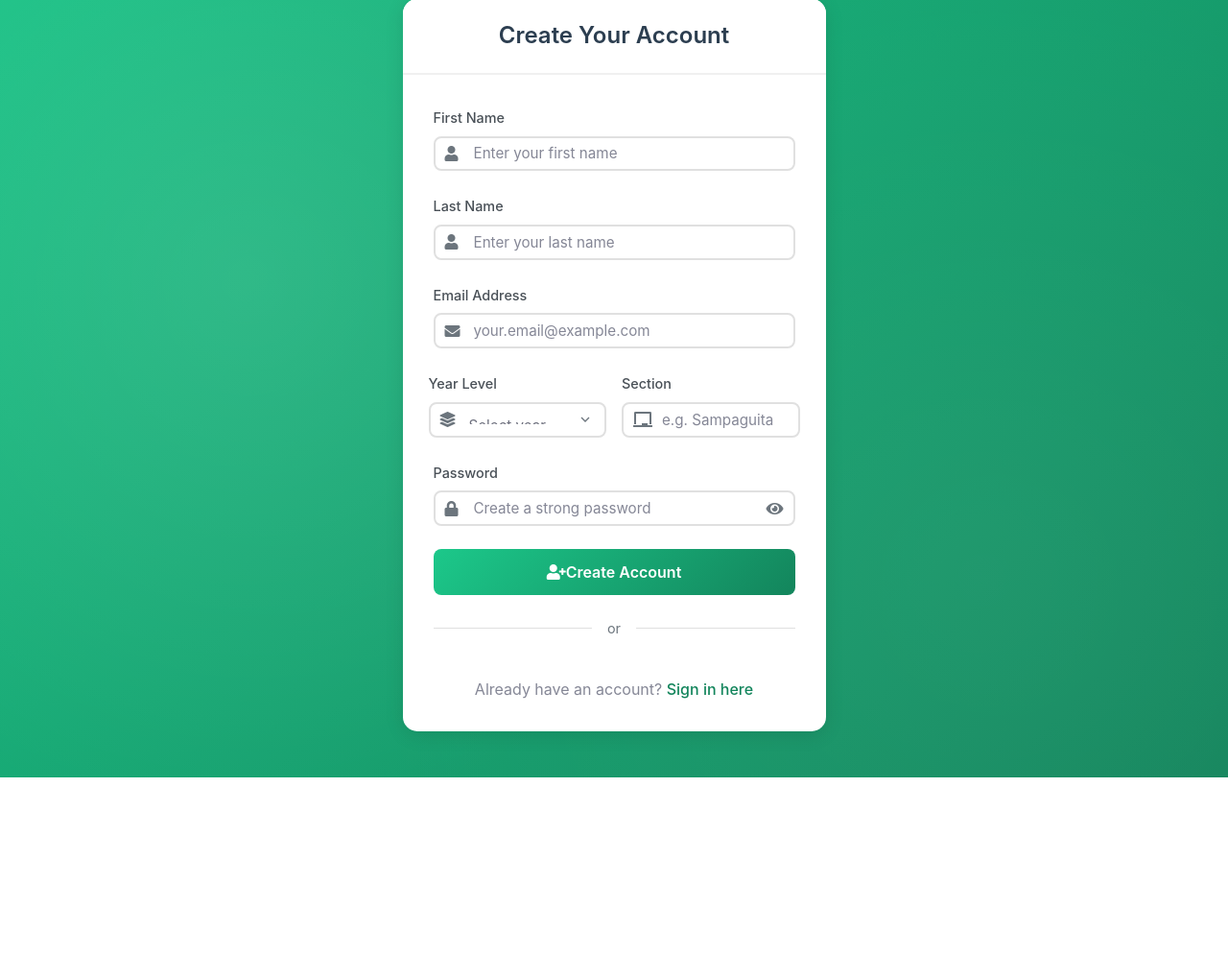
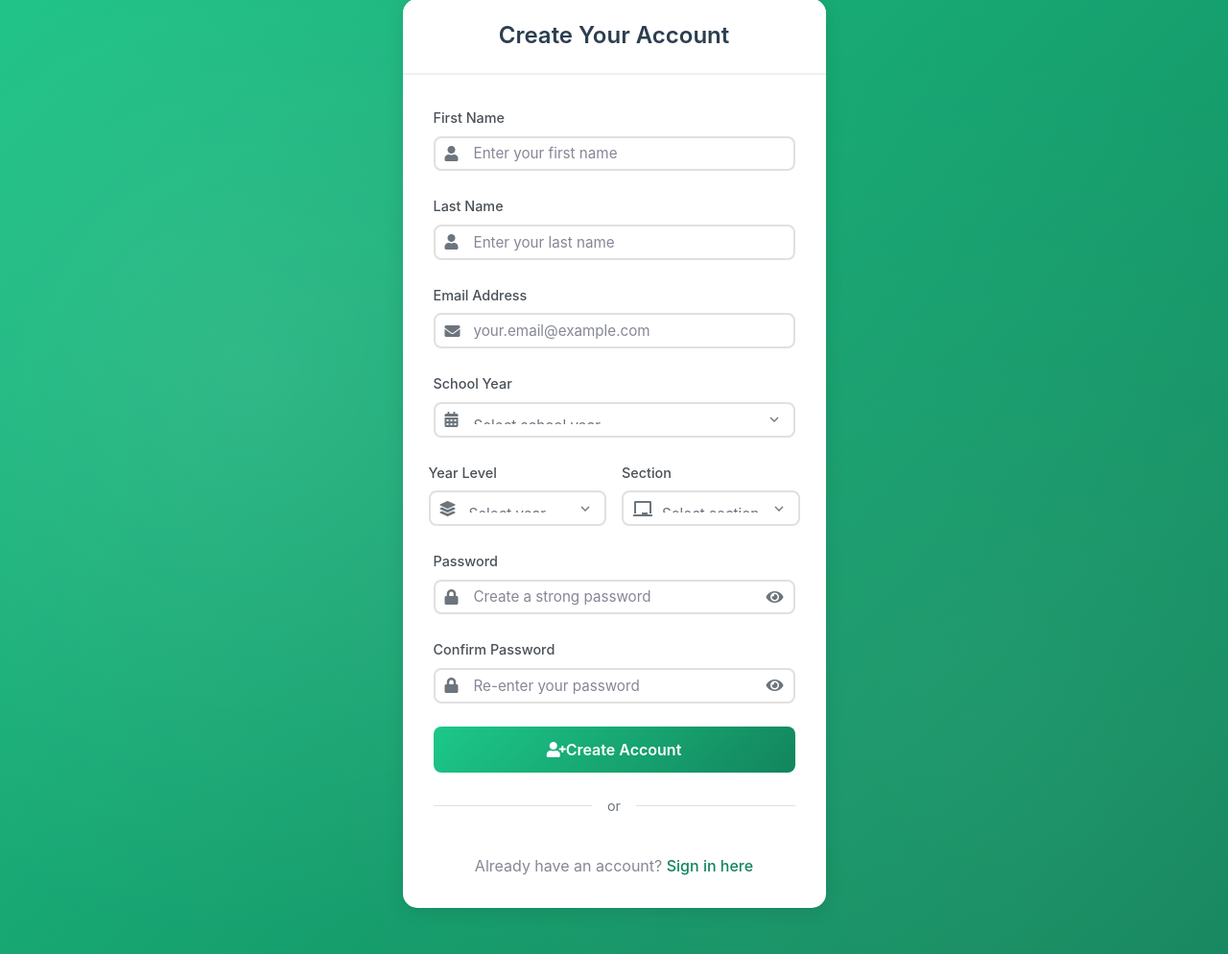
Before and after one commit to AKYL-27/upper-paatan-feedback-system, a Flask app: page /client/register in a window 1280 px wide. Shown: the part 229-1223 px from the top of the page at 96% size. Before the commit the page ends 1039 px from the top, so only its background shows below. Run offline with Flask 3, Linux system fonts and the light colour scheme; some libraries are stand-ins or nearby versions.

Commit message:
Enhance registration form with password validation
Added validation for password and confirm password fields, including error messages and visual feedback for input states.

```diff
--- a/templates/client-register.html
+++ b/templates/client-register.html
@@ -142,6 +142,7 @@ body::before {
     border-radius: 8px;
     font-size: 0.95rem;
     transition: all 0.3s ease;
+    width: 100%;
 }
 
 .form-control:focus {
@@ -191,6 +192,13 @@ select.form-control {
 .btn-register:hover {
     transform: translateY(-2px);
     box-shadow: 0 4px 12px rgba(28, 200, 138, 0.3);
+}
+
+.btn-register:disabled {
+    opacity: 0.6;
+    cursor: not-allowed;
+    transform: none;
+    box-shadow: none;
 }
 
 .divider {
@@ -245,6 +253,25 @@ select.form-control {
 .alert-success {
     background: #d4edda;
     color: #155724;
+}
+
+.field-error {
+    color: #c0392b;
+    font-size: 0.82rem;
+    margin-top: 0.35rem;
+    display: none;
+}
+
+.field-error.show {
+    display: block;
+}
+
+.input-wrapper.is-invalid .form-control {
+    border-color: #c0392b;
+}
+
+.input-wrapper.is-valid .form-control {
+    border-color: var(--primary-green);
 }
 
 /* Animations */
@@ -318,7 +345,7 @@ select.form-control {
                     {% endif %}
                     {% endwith %}
 
-                    <form method="POST">
+                    <form method="POST" id="registerForm" novalidate>
 
                         <div class="form-group">
                             <label for="firstName">First Name</label>
@@ -344,6 +371,20 @@ select.form-control {
                             </div>
                         </div>
 
+                        <div class="form-group">
+                            <label for="schoolYear">School Year</label>
+                            <div class="input-wrapper">
+                                <i class="fas fa-calendar-alt input-icon"></i>
+                                <select class="form-control" id="schoolYear" name="school_year" required>
+                                    <option value="" disabled selected>Select school year</option>
+                                    <option value="2024-2025">2024 - 2025</option>
+                                    <option value="2025-2026">2025 - 2026</option>
+                                    <option value="2026-2027">2026 - 2027</option>
+                                    <option value="2027-2028">2027 - 2028</option>
+                                </select>
+                            </div>
+                        </div>
+
                         <div class="form-row">
                             <div class="form-group">
                                 <label for="year">Year Level</label>
@@ -365,21 +406,37 @@ select.form-control {
                                 <label for="section">Section</label>
                                 <div class="input-wrapper">
                                     <i class="fas fa-chalkboard input-icon"></i>
-                                    <input type="text" class="form-control" id="section" name="section" placeholder="e.g. Sampaguita" required>
+                                    <select class="form-control" id="section" name="section" required>
+                                        <option value="" disabled selected>Select section</option>
+                                        <option value="A">A</option>
+                                        <option value="B">B</option>
+                                        <option value="C">C</option>
+                                    </select>
                                 </div>
                             </div>
                         </div>
 
                         <div class="form-group">
                             <label for="password">Password</label>
-                            <div class="input-wrapper">
+                            <div class="input-wrapper" id="passwordWrapper">
                                 <i class="fas fa-lock input-icon"></i>
-                                <input type="password" class="form-control" id="password" name="password" placeholder="Create a strong password" required>
-                                <i class="fas fa-eye password-toggle" onclick="togglePassword()"></i>
+                                <input type="password" class="form-control" id="password" name="password" placeholder="Create a strong password" minlength="8" required>
+                                <i class="fas fa-eye password-toggle" onclick="togglePassword('password', this)"></i>
                             </div>
+                            <div class="field-error" id="passwordError">Password must be at least 8 characters.</div>
                         </div>
 
-                        <button type="submit" class="btn btn-register btn-block w-100">
+                        <div class="form-group">
+                            <label for="confirmPassword">Confirm Password</label>
+                            <div class="input-wrapper" id="confirmPasswordWrapper">
+                                <i class="fas fa-lock input-icon"></i>
+                                <input type="password" class="form-control" id="confirmPassword" name="confirm_password" placeholder="Re-enter your password" required>
+                                <i class="fas fa-eye password-toggle" onclick="togglePassword('confirmPassword', this)"></i>
+                            </div>
+                            <div class="field-error" id="confirmPasswordError">Passwords do not match.</div>
+                        </div>
+
+                        <button type="submit" class="btn btn-register btn-block w-100" id="submitBtn">
                             <i class="fas fa-user-plus me-2"></i>Create Account
                         </button>
 
@@ -401,20 +458,83 @@ select.form-control {
 </div>
 
 <script>
-function togglePassword() {
-    const passwordInput = document.getElementById('password');
-    const toggleIcon = document.querySelector('.password-toggle');
+function togglePassword(inputId, iconEl) {
+    const passwordInput = document.getElementById(inputId);
 
     if (passwordInput.type === 'password') {
         passwordInput.type = 'text';
-        toggleIcon.classList.remove('fa-eye');
-        toggleIcon.classList.add('fa-eye-slash');
+        iconEl.classList.remove('fa-eye');
+        iconEl.classList.add('fa-eye-slash');
     } else {
         passwordInput.type = 'password';
-        toggleIcon.classList.remove('fa-eye-slash');
-        toggleIcon.classList.add('fa-eye');
+        iconEl.classList.remove('fa-eye-slash');
+        iconEl.classList.add('fa-eye');
     }
 }
+
+const passwordInput = document.getElementById('password');
+const confirmPasswordInput = document.getElementById('confirmPassword');
+const passwordWrapper = document.getElementById('passwordWrapper');
+const confirmPasswordWrapper = document.getElementById('confirmPasswordWrapper');
+const passwordError = document.getElementById('passwordError');
+const confirmPasswordError = document.getElementById('confirmPasswordError');
+const registerForm = document.getElementById('registerForm');
+
+function validatePassword() {
+    const value = passwordInput.value;
+    if (value.length > 0 && value.length < 8) {
+        passwordWrapper.classList.add('is-invalid');
+        passwordWrapper.classList.remove('is-valid');
+        passwordError.classList.add('show');
+        return false;
+    } else if (value.length >= 8) {
+        passwordWrapper.classList.remove('is-invalid');
+        passwordWrapper.classList.add('is-valid');
+        passwordError.classList.remove('show');
+        return true;
+    } else {
+        passwordWrapper.classList.remove('is-invalid', 'is-valid');
+        passwordError.classList.remove('show');
+        return false;
+    }
+}
+
+function validateConfirmPassword() {
+    const value = confirmPasswordInput.value;
+    if (value.length === 0) {
+        confirmPasswordWrapper.classList.remove('is-invalid', 'is-valid');
+        confirmPasswordError.classList.remove('show');
+        return false;
+    } else if (value !== passwordInput.value) {
+        confirmPasswordWrapper.classList.add('is-invalid');
+        confirmPasswordWrapper.classList.remove('is-valid');
+        confirmPasswordError.classList.add('show');
+        return false;
+    } else {
+        confirmPasswordWrapper.classList.remove('is-invalid');
+        confirmPasswordWrapper.classList.add('is-valid');
+        confirmPasswordError.classList.remove('show');
+        return true;
+    }
+}
+
+passwordInput.addEventListener('input', () => {
+    validatePassword();
+    if (confirmPasswordInput.value.length > 0) {
+        validateConfirmPassword();
+    }
+});
+
+confirmPasswordInput.addEventListener('input', validateConfirmPassword);
+
+registerForm.addEventListener('submit', function (e) {
+    const passwordOk = validatePassword();
+    const confirmOk = validateConfirmPassword();
+
+    if (!passwordOk || !confirmOk) {
+        e.preventDefault();
+    }
+});
 </script>
 
 </body>
```
